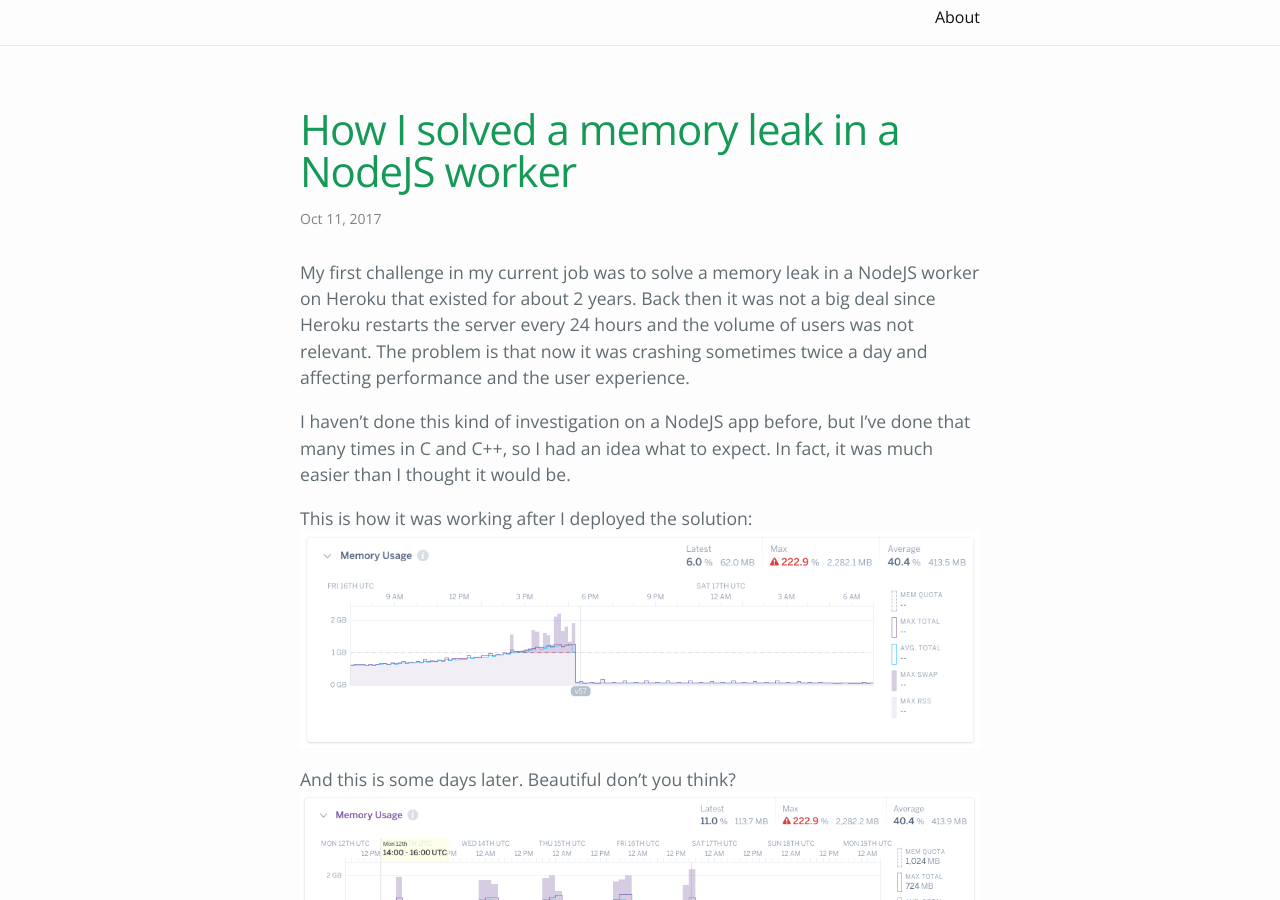
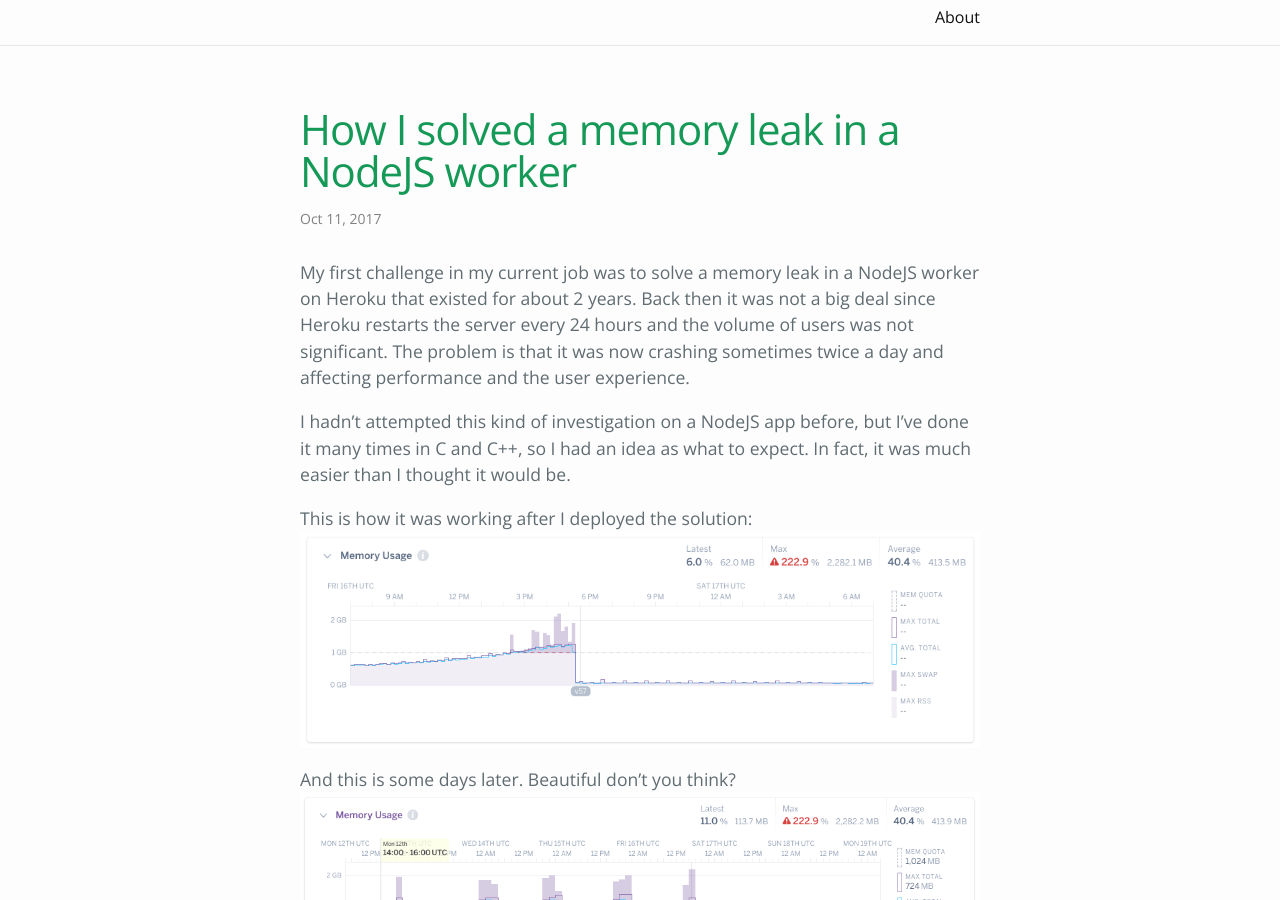
Before and after one commit to saulogt/saulogt.github.io, a Jekyll site: the page built from _posts/2017-10-11-memoryleak-in-node-js-q-defer.markdown, in a window 1280 px wide and 900 px high, scrolled down 318 px. Built offline with Jekyll 4.4.1, drawn with Linux system fonts in a browser that asks for light colours; comment, search, counter and statistics services are not loaded.

Commit message:
Update 2017-10-11-memoryleak-in-node-js-q-defer.markdown

```diff
--- a/_posts/2017-10-11-memoryleak-in-node-js-q-defer.markdown
+++ b/_posts/2017-10-11-memoryleak-in-node-js-q-defer.markdown
@@ -9,9 +9,9 @@ comments: true
 published: true
 ---
 
-My first challenge in my current job was to solve a memory leak in a NodeJS worker on Heroku that existed for about 2 years. Back then it was not a big deal since Heroku restarts the server every 24 hours and the volume of users was not relevant. The problem is that now it was crashing sometimes twice a day and affecting performance and the user experience.
+My first challenge in my current job was to solve a memory leak in a NodeJS worker on Heroku that existed for about 2 years. Back then it was not a big deal since Heroku restarts the server every 24 hours and the volume of users was not significant. The problem is that it was now crashing sometimes twice a day and affecting performance and the user experience.
 
-I haven't done this kind of investigation on a NodeJS app before, but I've done that many times in C and C++, so I had an idea what to expect. In fact, it was much easier than I thought it would be.
+I hadn't attempted this kind of investigation on a NodeJS app before, but I've done it many times in C and C++, so I had an idea as what to expect. In fact, it was much easier than I thought it would be.
 
 This is how it was working after I deployed the solution:
 ![Result 1](/images/2017/10/memoryleak-sol1.png)
```
